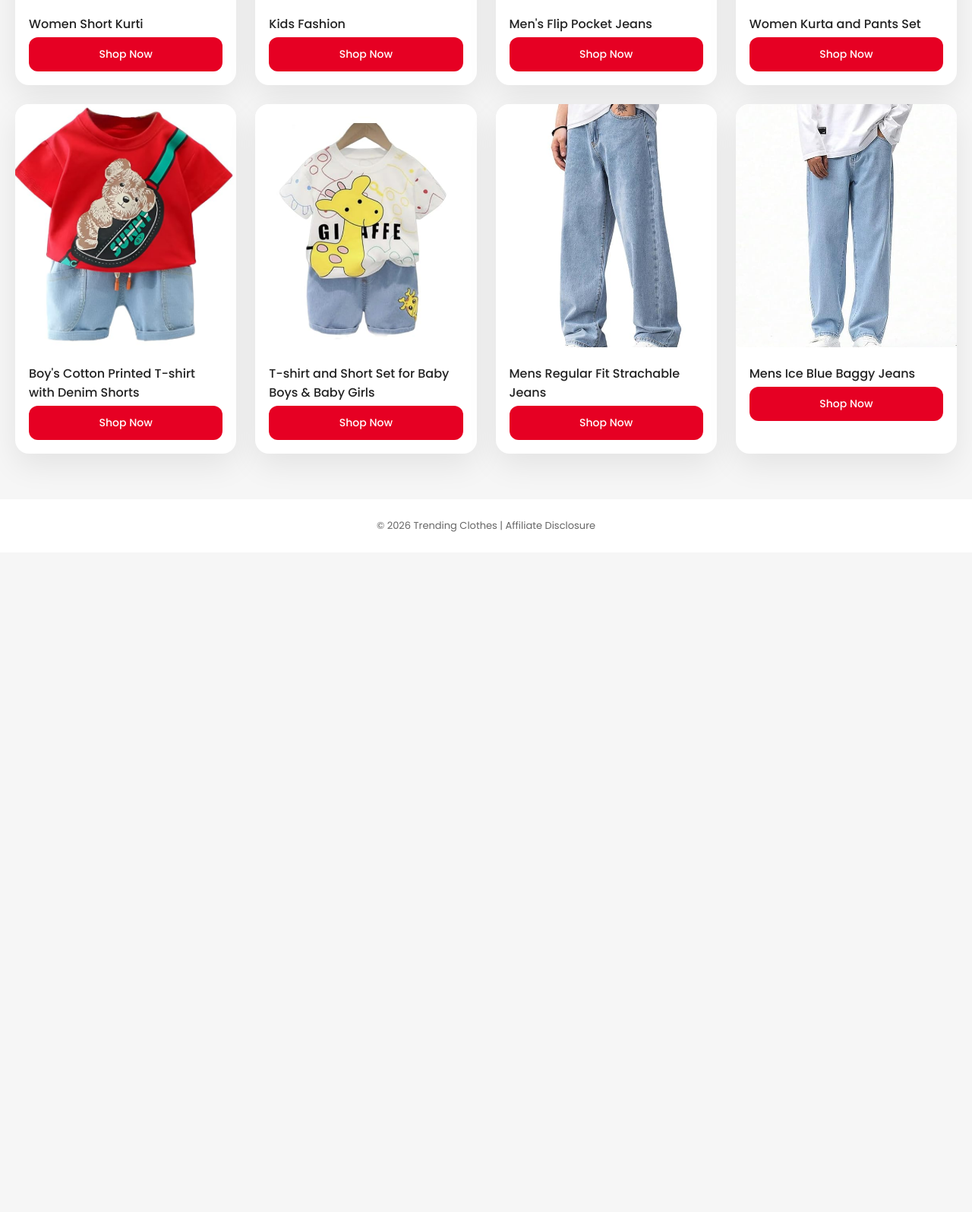
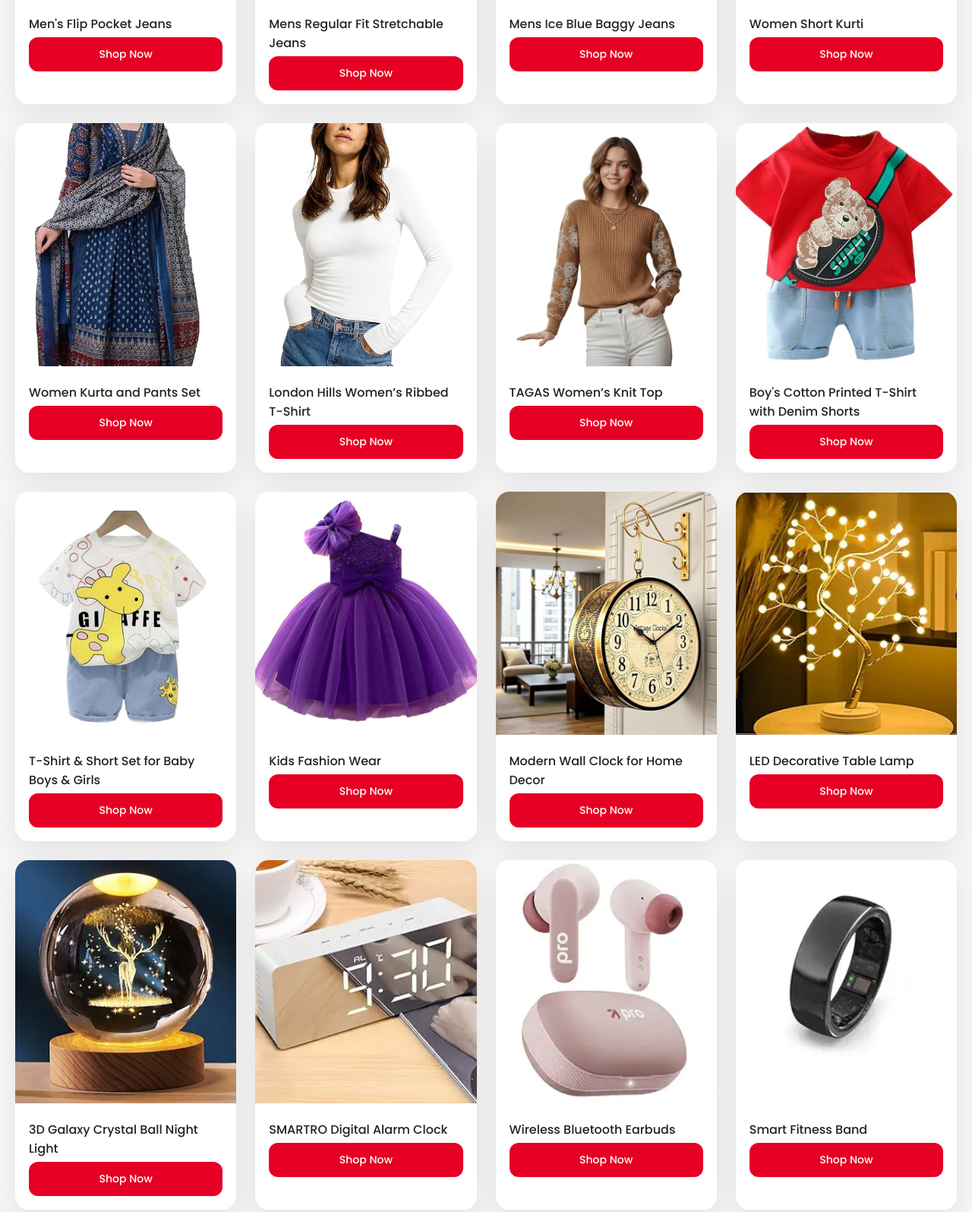
Before and after one commit to khansara26sk-sketch/Trendy-Fits, a plain HTML site: page index.html in a window 1280 px wide. Shown: the part 1050-2645 px from the top of the page at 76% size. Before the commit the page ends 1777 px from the top, so only its background shows below. Drawn offline with Linux system fonts and the light colour scheme.

Commit message:
Updated website design/content

```diff
--- a/index.html
+++ b/index.html
@@ -2,14 +2,14 @@
 <html lang="en">
 <head>
   <meta charset="UTF-8">
-  <title>Trending Clothes | Shop Now</title>
+  <title>Trending Store | Shop Now</title>
   <link rel="stylesheet" href="style.css">
 </head>
 <body>
 
   <header>
-    <h1>Trending Clothes</h1>
-    <p>Men • Women • Kids</p>
+    <h1>Trending Store</h1>
+    <p>Men • Women • Kids • Home Decor • Electronic Gadgets</p>
   </header>
 
   <section class="filters">
@@ -17,6 +17,8 @@
     <button onclick="filterProducts('men')">Men</button>
     <button onclick="filterProducts('women')">Women</button>
     <button onclick="filterProducts('kids')">Kids</button>
+    <button onclick="filterProducts('home')">Home Decor</button>
+    <button onclick="filterProducts('electronics')">Electronic Gadgets</button>
   </section>
 
   <section id="products" class="product-grid">
@@ -24,7 +26,7 @@
   </section>
 
   <footer>
-    <p>© 2026 Trending Clothes | Affiliate Disclosure</p>
+    <p>© 2026 Trending Store | Affiliate Disclosure</p>
   </footer>
 
   <script src="script.js"></script>
--- a/script.js
+++ b/script.js
@@ -21,24 +21,14 @@ const products = [
     link: "https://amzn.to/4qsMMep"
   },
 
-  // 🔽 ADD MORE PRODUCTS BELOW 🔽
+  // ================================
+  // MEN
+  // ================================
   {
     title: "Men Stylish T-Shirt",
     category: "men",
     image: "images/51h-BVWjULL._SY879_.jpg",
     link: "https://amzn.to/4r3QoEV"
-  },
-  {
-    title: "Women Short Kurti",
-    category: "women",
-    image: "images/51w0bq8clpL._SY879_.jpg",
-    link: "https://amzn.to/3LZG1CN"
-  },
-  {
-    title: "Kids Fashion",
-    category: "kids",
-    image: "images/61+rr2cf65L._SX679_.jpg",
-    link: "https://amzn.to/4a1Ppiq"
   },
   {
     title: "Men's Flip Pocket Jeans",
@@ -47,25 +37,7 @@ const products = [
     link: "https://amzn.to/4ko9H96"
   },
   {
-    title: "Women Kurta and Pants Set",
-    category: "women",
-    image: "images/71I53evweVL._SY741_.jpg",
-    link: "https://amzn.to/4r4sEQO"
-  },
-  {
-    title: "Boy's Cotton Printed T-shirt with Denim Shorts",
-    category: "kids",
-    image: "images/51Qy6ffb9IL.jpg",
-    link: "https://amzn.to/4afBOml"
-  },
-  {
-    title: "T-shirt and Short Set for Baby Boys & Baby Girls",
-    category: "kids",
-    image: "images/51jjgc9i0AL._SX679_.jpg",
-    link: "https://amzn.to/46pCCUC"
-  },
-   {
-    title: "Mens Regular Fit Strachable Jeans",
+    title: "Mens Regular Fit Stretchable Jeans",
     category: "men",
     image: "images/61dFcpPdJkL._SY741_.jpg",
     link: "https://amzn.to/3NZiwdH"
@@ -75,6 +47,129 @@ const products = [
     category: "men",
     image: "images/51OhPnDngwL._SY741_.jpg",
     link: "https://amzn.to/4r5jK5J"
+  },
+
+  // ================================
+  // WOMEN
+  // ================================
+  {
+    title: "Women Short Kurti",
+    category: "women",
+    image: "images/51w0bq8clpL._SY879_.jpg",
+    link: "https://amzn.to/3LZG1CN"
+  },
+  {
+    title: "Women Kurta and Pants Set",
+    category: "women",
+    image: "images/71I53evweVL._SY741_.jpg",
+    link: "https://amzn.to/4r4sEQO"
+  },
+  {
+    title: "London Hills Women’s Ribbed T-Shirt",
+    category: "women",
+    image: "images/510ZaGeYBOL._SY741_.jpg",
+    link: "https://amzn.to/4rFTtuK"
+  },
+  {
+    title: "TAGAS Women’s Knit Top",
+    category: "women",
+    image: "images/61P4FUN4tkL._SX679_.jpg",
+    link: "https://amzn.to/3M06SPb"
+  },
+
+  // ================================
+  // KIDS
+  // ================================
+  {
+    title: "Boy's Cotton Printed T-Shirt with Denim Shorts",
+    category: "kids",
+    image: "images/51Qy6ffb9IL.jpg",
+    link: "https://amzn.to/4afBOml"
+  },
+  {
+    title: "T-Shirt & Short Set for Baby Boys & Girls",
+    category: "kids",
+    image: "images/51jjgc9i0AL._SX679_.jpg",
+    link: "https://amzn.to/46pCCUC"
+  },
+  {
+    title: "Kids Fashion Wear",
+    category: "kids",
+    image: "images/61+rr2cf65L._SX679_.jpg",
+    link: "https://amzn.to/4a1Ppiq"
+  },
+
+  // ================================
+  // HOME DECOR
+  // ================================
+  {
+    title: "Modern Wall Clock for Home Decor",
+    category: "home",
+    image: "images/71UEUuUwwRL._SX679_.jpg",
+    link: "https://amzn.to/4apPw6a"
+  },
+  {
+    title: "LED Decorative Table Lamp",
+    category: "home",
+    image: "images/51bTrIelgmL._SY300_SX300_QL70_FMwebp_.webp",
+    link: "https://amzn.to/4ttQ8QU"
+  },
+{
+    title: "3D Galaxy Crystal Ball Night Light",
+    category: "home",
+    image: "images/51qykdJQ1HL._SX342_SY445_QL70_FMwebp_.webp",
+    link: "https://amzn.to/4614H4t"
+  },
+  {
+    title: "SMARTRO Digital Alarm Clock",
+    category: "home",
+    image: "images/410esH8+PAL._SY300_SX300_QL70_FMwebp_.webp",
+    link: "https://amzn.to/4rcGuAO"
+  },
+  // ================================
+  // ELECTRONIC GADGETS
+  // ================================
+  {
+    title: "Wireless Bluetooth Earbuds",
+    category: "electronics",
+    image: "images/41wumNTZvAL._SY300_SX300_QL70_FMwebp_.webp",
+    link: "https://amzn.to/4rso9A1"
+  },
+  {
+    title: "Smart Fitness Band",
+    category: "electronics",
+    image: "images/31lc-pKZ5ML._SY300_SX300_QL70_FMwebp_.webp",
+    link: "https://amzn.to/4atRnqP"
+  },
+  {
+    title: "Amazon Echo Dot (5th Gen)",
+    category: "electronics",
+    image: "images/81lGxS2ZisL._SL1500_.jpg",
+    link: "https://amzn.to/45Z7jQs"
+  },
+  {
+    title: "Honeywell Air Purifier for Home & Office",
+    category: "electronics",
+    image: "images/71ipnrfS-1L._SL1500_.jpg",
+    link: "https://amzn.to/4atRnqP"
+  },
+  {
+    title: "Headphones with Dual-Chip",
+    category: "electronics",
+    image: "images/31zcH09r48L._SY300_SX300_QL70_FMwebp_.webp",
+    link: "https://amzn.to/4rzKlHY"
+  },
+   {
+    title: "GOBOULT Mustang Thunder Bluetooth Headphones",
+    category: "electronics",
+    image: "images/71A0roq73EL._SX522_.jpg",
+    link: "https://amzn.to/4aqenaf"
+  },
+  {
+    title: "OnePlus Bullets Wireless Z3 in-Ear Neckband",
+    category: "electronics",
+    image: "images/51vT4GzBObL._SL1500_.jpg",
+    link: "https://amzn.to/4rLmxkA"
   }
 ];
 
@@ -86,9 +181,10 @@ const productContainer = document.getElementById("products");
 function displayProducts(filter = "all") {
   productContainer.innerHTML = "";
 
-  const filteredProducts = filter === "all"
-    ? products
-    : products.filter(product => product.category === filter);
+  const filteredProducts =
+    filter === "all"
+      ? products
+      : products.filter(product => product.category === filter);
 
   if (filteredProducts.length === 0) {
     productContainer.innerHTML = "<p>No products found.</p>";
```
Also changed, not shown: images/31lc-pKZ5ML._SY300_SX300_QL70_FMwebp_.webp (added), images/31zcH09r48L._SY300_SX300_QL70_FMwebp_.webp (added), images/410esH8+PAL._SY300_SX300_QL70_FMwebp_.webp (added), images/41wumNTZvAL._SY300_SX300_QL70_FMwebp_.webp (added), images/510ZaGeYBOL._SY741_.jpg (added), images/51bTrIelgmL._SY300_SX300_QL70_FMwebp_.webp (added), images/51qykdJQ1HL._SX342_SY445_QL70_FMwebp_.webp (added), images/51vT4GzBObL._SL1500_.jpg (added), images/61P4FUN4tkL._SX679_.jpg (added), images/71A0roq73EL._SX522_.jpg (added), images/71UEUuUwwRL._SX679_.jpg (added), images/71ipnrfS-1L._SL1500_.jpg (added), images/71xphIJfu-L._SY879_.jpg (added), images/81lGxS2ZisL._SL1500_.jpg (added).
